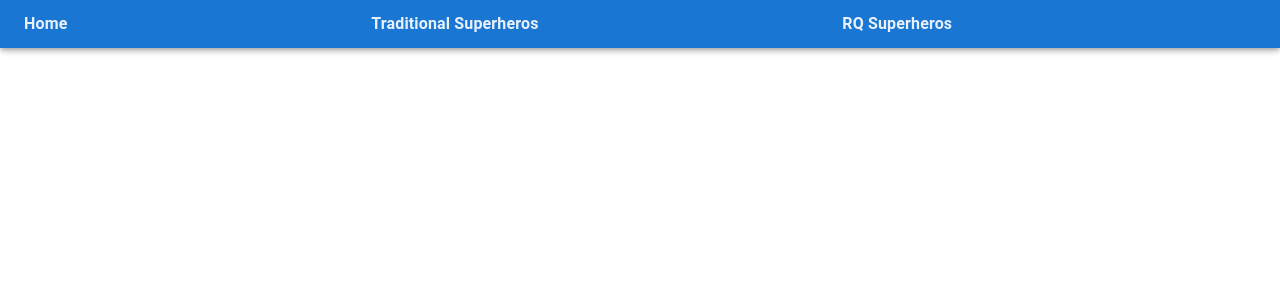
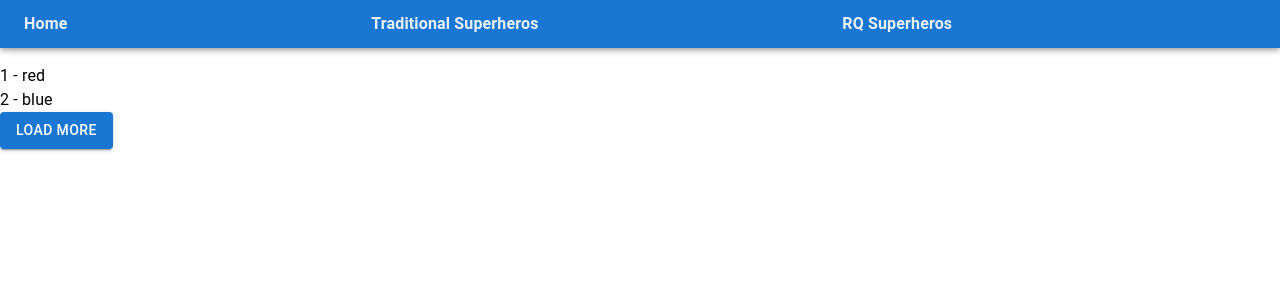
Before and after one commit to sksurendrakmr/react-query-concept-1, a React (Create React App) app: page /rq-infinite in a window 1280 px wide. Shown: the top 300 px of the page. Built offline with nearby package versions, Linux system fonts and the light colour scheme; data requests are answered from the project's data file.

Commit message:
20 - Infinite queries

```diff
--- a/src/App.js
+++ b/src/App.js
@@ -10,6 +10,7 @@ import { ParallelQueriesPage } from "./component/ParallelQueries.page";
 import { DynamicParallelPage } from "./component/DynamicParallel.page";
 import { DependentQueriesPage } from "./component/DependentQueries.page";
 import { PaginatedQueries } from "./component/PaginatedQueries.page";
+import { InfiniteQueries } from "./component/InfiniteQueries.page";
 function App() {
   // const path = window.location.pathname;
   // const activeIndex = () => {
@@ -43,6 +44,9 @@ function App() {
             <Route path='/rq-paginated'>
               <PaginatedQueries />
             </Route>
+            <Route path='/rq-infinite'>
+              <InfiniteQueries />
+            </Route>
           </Switch>
         </Router>
         <ReactQueryDevtools initialIsOpen={false} position='bottom-right' />
--- /dev/null
+++ b/src/component/InfiniteQueries.page.js
@@ -0,0 +1,115 @@
+import React, { Fragment } from "react";
+import { useInfiniteQuery } from "react-query";
+import axios from "axios";
+import { Button, Grid, Typography } from "@mui/material";
+/**
+ * Our goal is to have a load more button and display two additional
+ * color on every click
+ *
+ *Steps
+ *1) We need to make changes to our useQuery Hook
+ *   To cater to infinite queries, react query provides another hook
+ *   called useInifiniteQuery
+ *
+ * 2) We focus on the fetcher function.
+ *
+ *    useInfiniteQuery injects a couple of values into the fetcher
+ *    function.
+ *
+ *    For our scenario, we only need one value called pageParam
+ *
+ *    we passed the destructure value to fetchColors and assign
+ *    default value of 1. Here pageParam sort of refers to the page
+ *    number.
+ *
+ *    since, we want to view the first page by default so the initial
+ *    value is 1
+ *
+ *    How do we change the pageParam value to fetch more data??
+ *    For that, we passed in an option to the useInfiniteQuery
+ *    called getNextPageParam which is a function and it receives
+ *    two parameters lastpage and pages.
+ *
+ *    pages refers to an array of api responses where each response
+ *    corrospond to fetching two colors at a time.
+ *
+ *     Within the getNextPageParam function, we have to determine
+ *     how to increase the pageParam value
+ *
+ *     since we have 8 colors and 2 colors per page thus, we have 4 pages in total.
+ *
+ *      getNextPageParam function give us a property called hasNextPage which
+ *      will be true or false based on whether we return undefined or not.
+ *
+ *      What should we call when we click on Load more button?
+ *      For that, react query again provides a function called fetchNextPage.
+ *
+ *      Here, we will make use of two flags to show loading indicator
+ *      A) isFetching
+ *      B) isFetchingNextPage
+ *
+ *      useInfiniteQuery hook return data in different way compared to
+ *      useQuery
+ */
+const fetchColors = ({ pageParam = 1 }) => {
+  return axios.get(`http://localhost:4000/colors?_limit=2&_page=${pageParam}`);
+};
+export const InfiniteQueries = () => {
+  const {
+    isLoading,
+    data,
+    isError,
+    error,
+    hasNextPage,
+    fetchNextPage,
+    isFetching,
+    isFetchingNextPage,
+  } = useInfiniteQuery("colors", fetchColors, {
+    getNextPageParam: (lastPage, pages) => {
+      if (pages.length < 4) {
+        return pages.length + 1;
+      } else {
+        return undefined;
+      }
+    },
+  });
+  if (isLoading) {
+    return <Typography variant='h2'>Loading ...</Typography>;
+  }
+
+  if (isError) {
+    return <Typography variant='h2'>{error.message}</Typography>;
+  }
+
+  return (
+    <>
+      <Grid container direction='column'>
+        {data?.pages.map((group, index) => {
+          return (
+            <Fragment key={index}>
+              {group.data.map((color) => (
+                <Grid item key={color.id}>
+                  <Typography variant='body1'>
+                    {color.id} - {color.label}
+                  </Typography>
+                </Grid>
+              ))}
+            </Fragment>
+          );
+        })}
+      </Grid>
+      <Grid container>
+        <Grid item>
+          <Button
+            variant='contained'
+            onClick={fetchNextPage}
+            disabled={!hasNextPage}
+          >
+            Load more
+          </Button>
+        </Grid>
+      </Grid>
+      {isFetching && !isFetchingNextPage ? "Fetching..." : null}
+    </>
+  );
+};
```
Also changed, not shown: src/component/Notes.txt.
